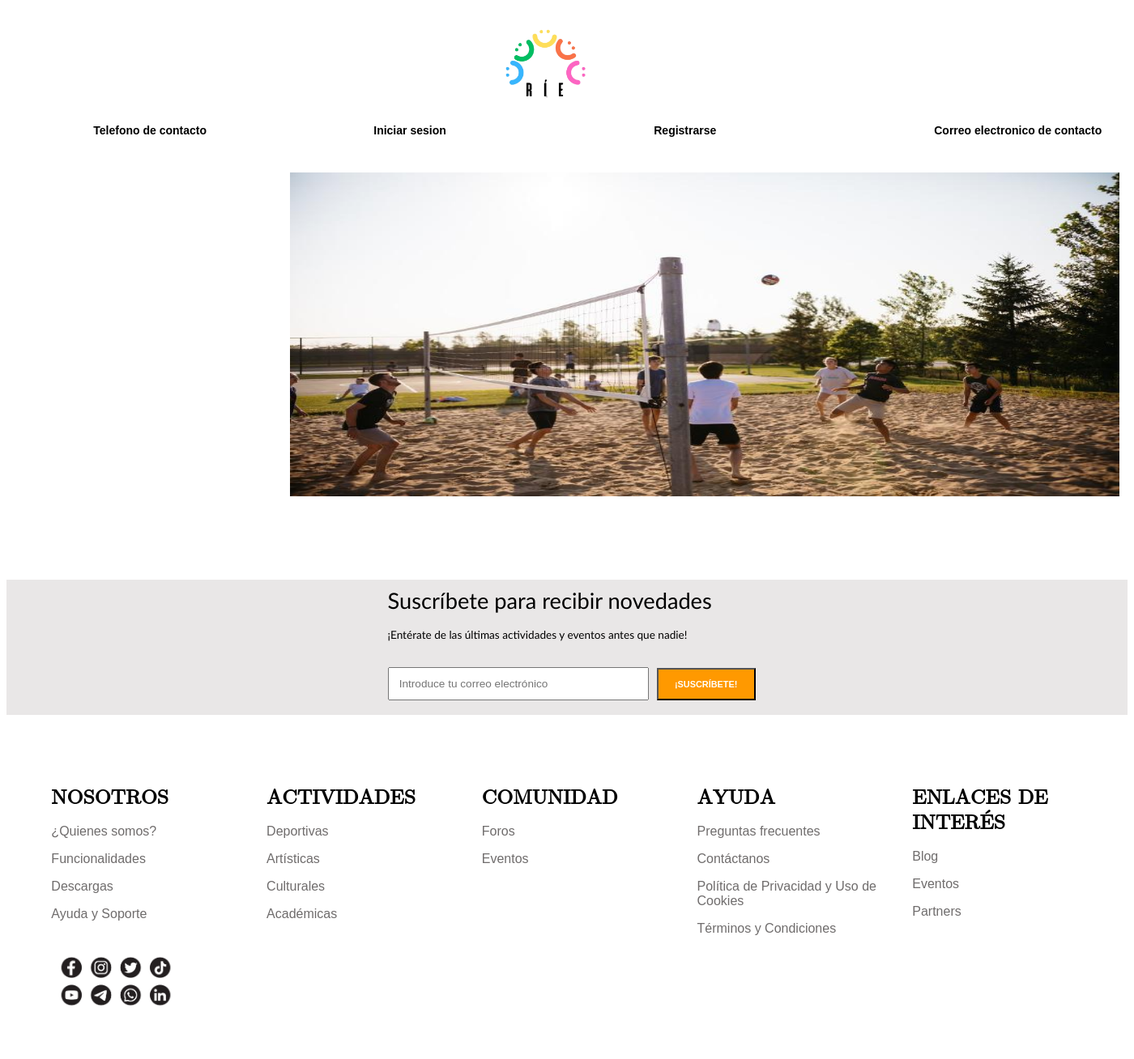
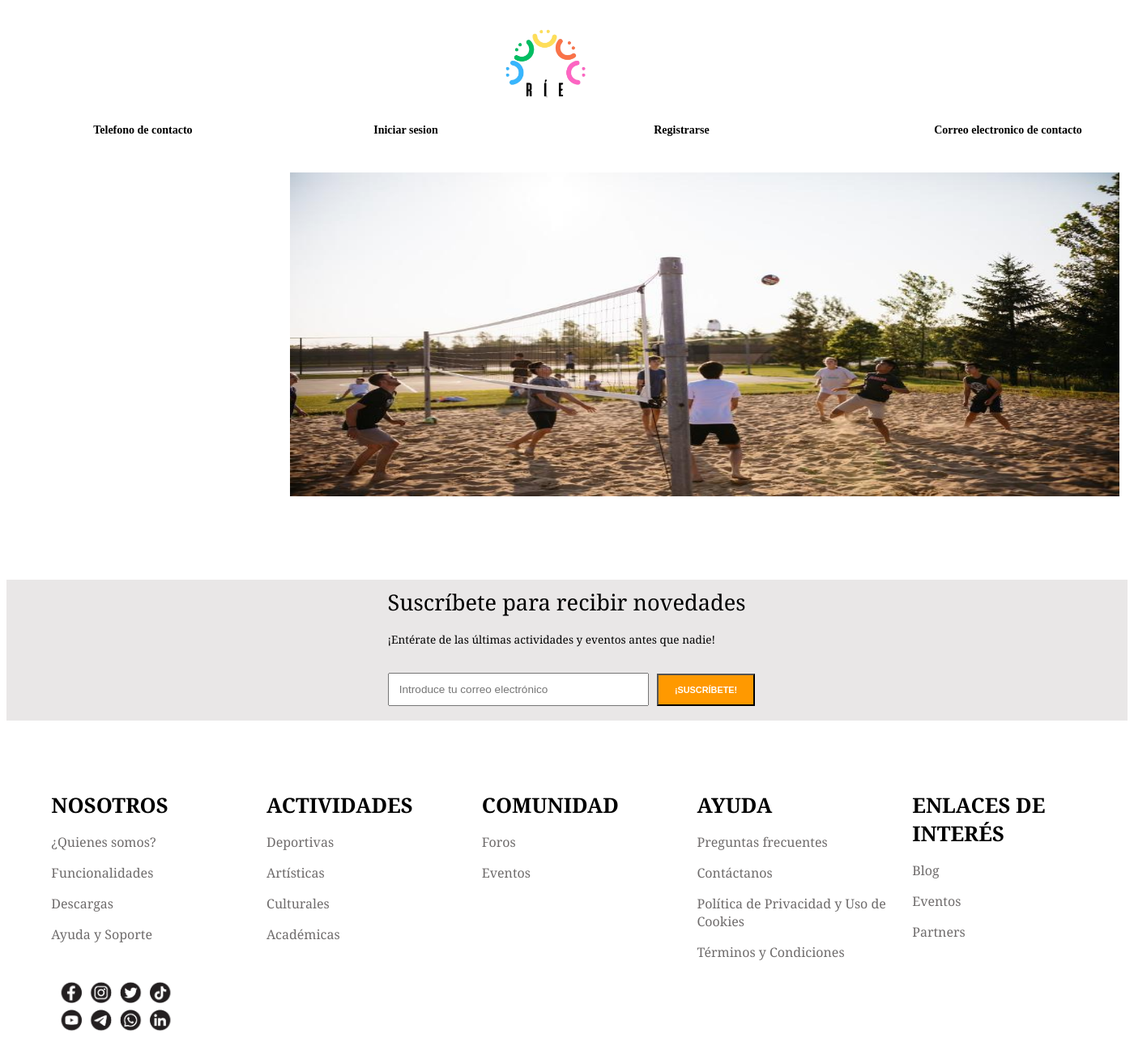
Before and after one commit to aalvaaro19/INTERFACESTFG, a PHP site: page / in a window 1400 px wide. Shown: the whole page at 81% size. Before the commit the page ends 1242 px from the top, so only its background shows below. Run offline with PHP 8.4, Linux system fonts and the light colour scheme.

Commit message:
Actualizar estilos del footer y página de inicio de sesión

```diff
--- a/estilos/portadaSinLogin.css
+++ b/estilos/portadaSinLogin.css
@@ -1,6 +1,10 @@
-body {
-    font-family: Arial;
-    font-size:100%;
+body h1{
+    font-family: Georgia, 'Times New Roman', Times, serif;
+}
+
+body p{
+    font-family: Georgia, 'Times New Roman', Times, serif;
+
 }
 /*Aqui tengo la personalizacion del header*/
 #abrir{
@@ -99,7 +103,6 @@ nav li a:hover::after{
     margin-top: 1%;
     margin-left: 34%;
     width: 44%;
-    font-family: 'Gill Sans', 'Gill Sans MT', Calibri, 'Trebuchet MS', sans-serif;
     font-size: 85%;
 }
 
@@ -153,7 +156,6 @@ nav li a:hover::after{
 
 .idiomas{
     width: 44%;
-    font-family: 'Gill Sans', 'Gill Sans MT', Calibri, 'Trebuchet MS', sans-serif;
     font-weight:normal;
     font-size:80%;
     float: right;
@@ -165,7 +167,6 @@ nav li a:hover::after{
     font-size: 100%;
     margin-top: 1%;
     padding-left: 1%;
-    font-family: 'Gill Sans', 'Gill Sans MT', Calibri, 'Trebuchet MS', sans-serif;
     font-size: 130%;
 }
 
@@ -184,7 +185,6 @@ nav li a:hover::after{
 .general h1{
     text-transform:uppercase;
     font-size:160%;
-    font-family:math;
 }
 
 .general p:hover{
@@ -198,7 +198,6 @@ nav li a:hover::after{
 }
 
 #sesion{
-    font-family: 'Gill Sans', 'Gill Sans MT', Calibri, 'Trebuchet MS', sans-serif;
     font-size: 14px;
     color: white;
     margin-left: 74%;
```
